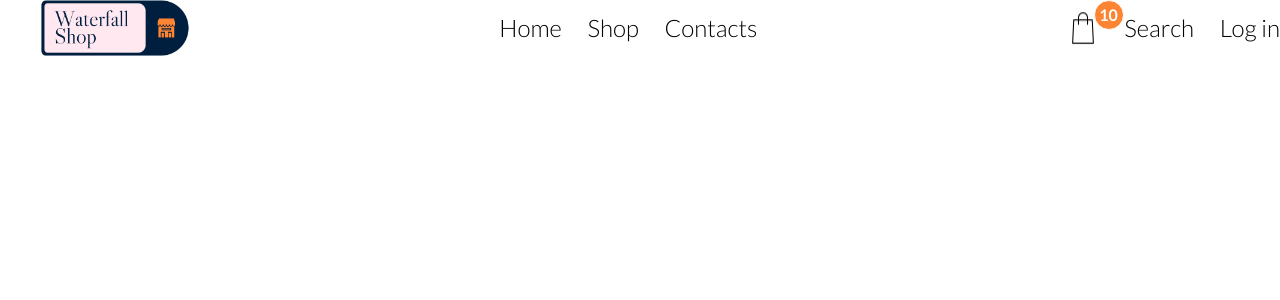
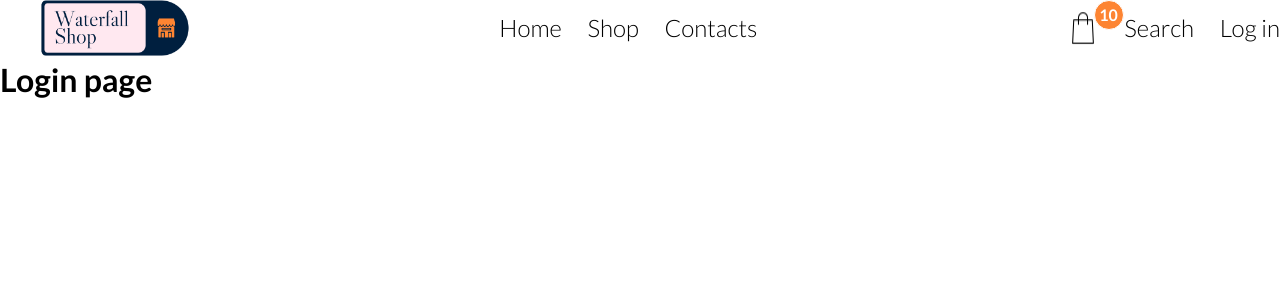
Before and after one commit to ZTanvir/waterfall-shopping, a React (Vite) app: page /login in a window 1280 px wide. Shown: the top 300 px of the page. Built offline with nearby package versions, Linux system fonts and the light colour scheme.

Commit message:
add login page

```diff
--- a/src/App.jsx
+++ b/src/App.jsx
@@ -4,6 +4,7 @@ import Navbar from "./components/Navbar";
 import Home from "./page/Home";
 import Shop from "./page/Shop";
 import Contacts from "./page/Contacts";
+import Login from "./page/Login";
 function App() {
   return (
     <>
@@ -12,6 +13,7 @@ function App() {
         <Route path="/" element={<Home />} />
         <Route path="/shop" element={<Shop />} />
         <Route path="/contacts" element={<Contacts />} />
+        <Route path="/login" element={<Login />} />
       </Routes>
     </>
   );
--- /dev/null
+++ b/src/page/Login.jsx
@@ -0,0 +1,8 @@
+const Login = () => {
+  return (
+    <>
+      <h1>Login page</h1>
+    </>
+  );
+};
+export default Login;
```
